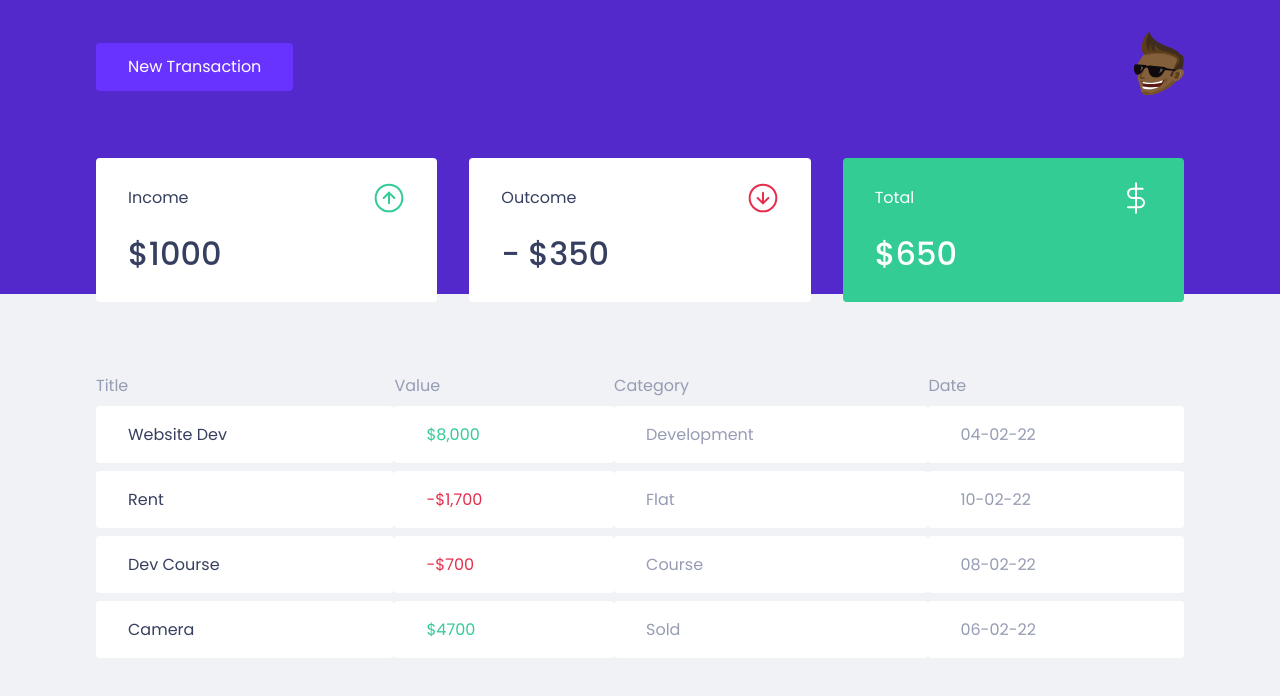
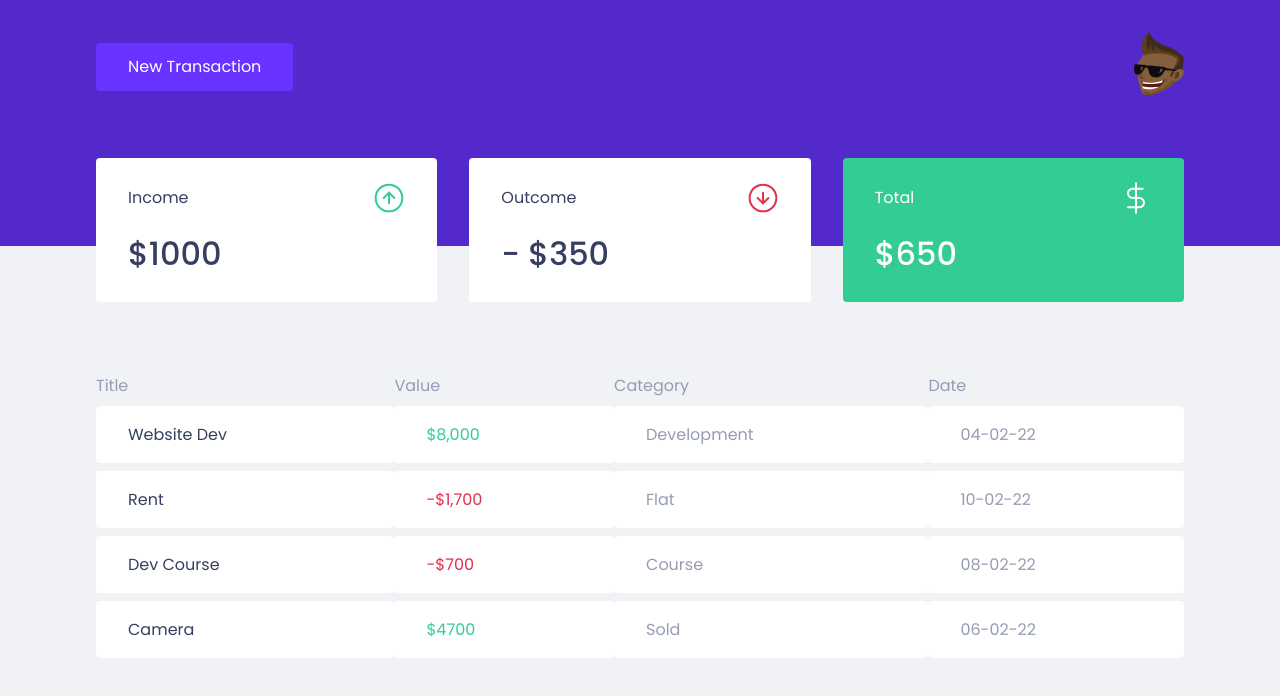
Before and after one commit to dancosta-fed/dcbank, a React (Create React App) app: page / in a window 1280 px wide. Shown: the top 696 px of the page. Built offline with nearby package versions, Linux system fonts and the light colour scheme.

Commit message:
small fix to the styles

```diff
--- a/src/components/Header/styles.ts
+++ b/src/components/Header/styles.ts
@@ -13,7 +13,7 @@ export const Content = styled.div`
   max-width: 1120px;
   margin: 0 auto;
 
-  padding: 2rem 1rem 12rem;
+  padding: 2rem 1rem 9rem;
   display: flex;
   align-items: center;
   justify-content: space-between;
--- a/src/components/Summary/styles.ts
+++ b/src/components/Summary/styles.ts
@@ -4,7 +4,7 @@ export const Container = styled.div`
   display: grid;
   grid-template-columns: repeat(3, 1fr);
   gap: 2rem;
-  margin-top: -10rem;
+  margin-top: -7rem;
 
   div {
     background: var(--shape);
```
